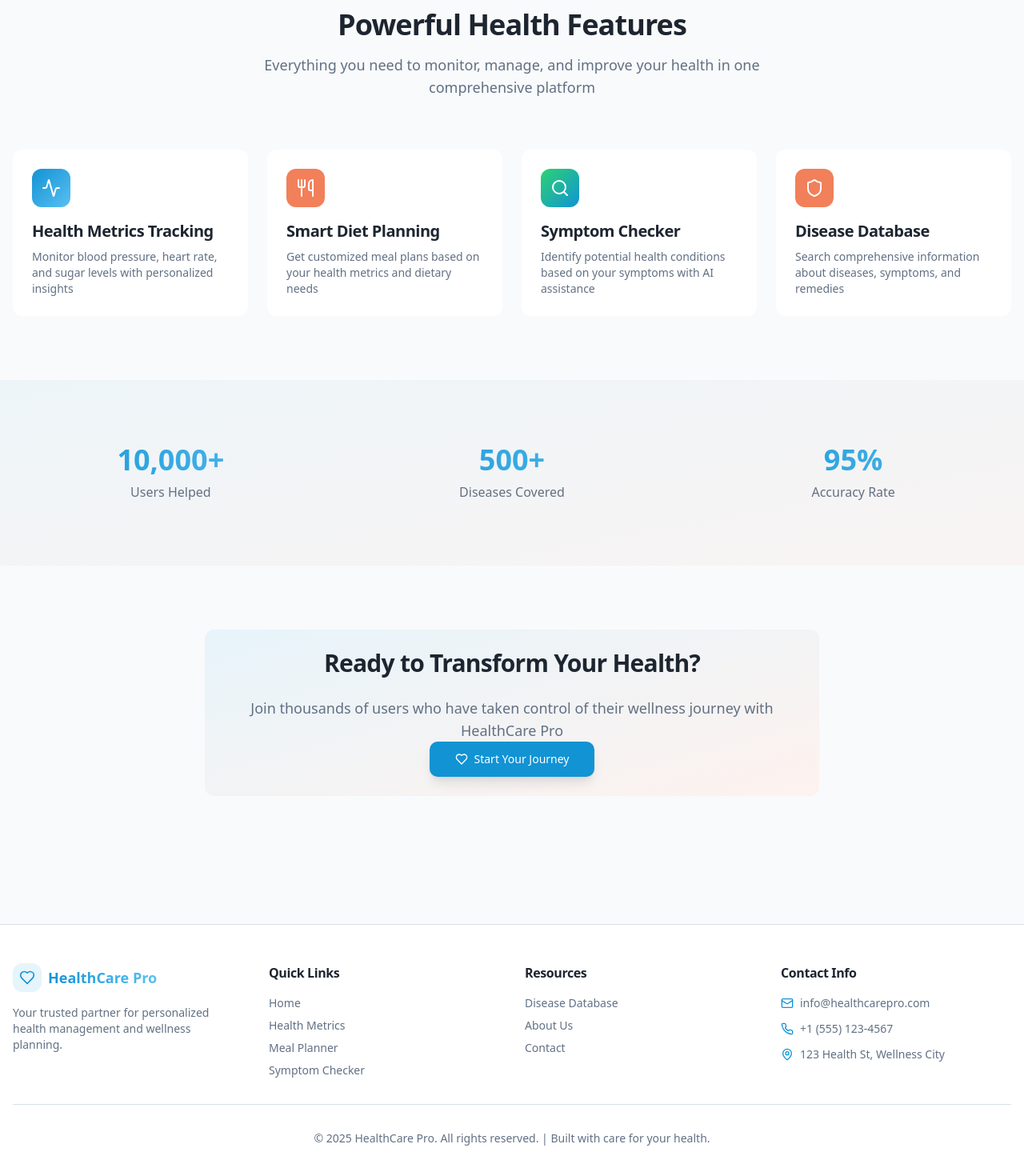
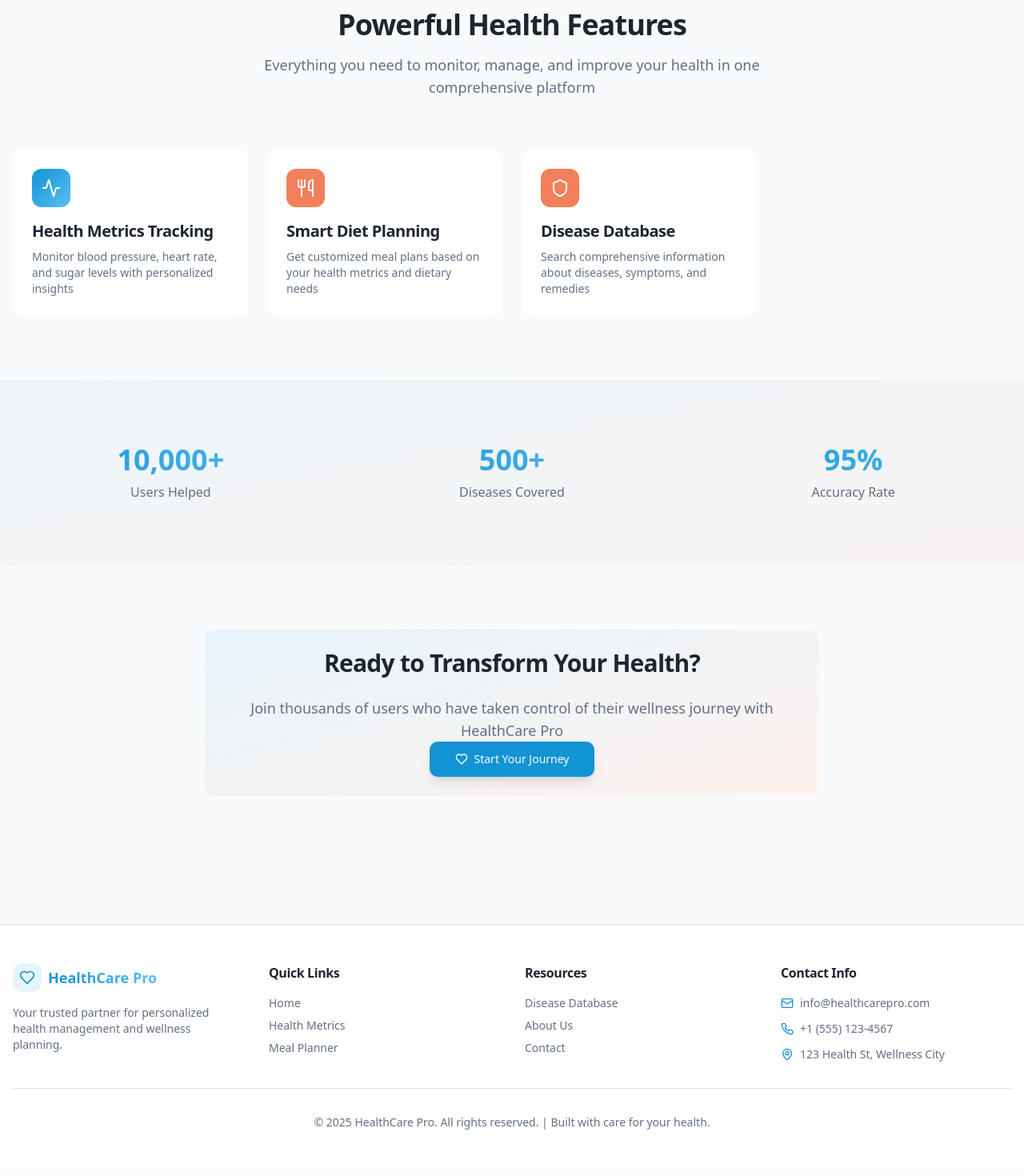
Before and after one commit to guruemail125-sys/nutri-nav-aid, a React (Vite) app: page / in a window 1280 px wide. Shown: the part 652-2122 px from the top of the page at 80% size. Built offline with nearby package versions, Linux system fonts and the light colour scheme; the HTML template or start-up script is replaced by a standard one.

Commit message:
Fix navigation service item

```diff
--- a/src/components/Footer.tsx
+++ b/src/components/Footer.tsx
@@ -29,9 +29,6 @@ const Footer = () => {
               </Link>
               <Link to="/meal-planner" className="block text-sm text-muted-foreground hover:text-primary transition-colors">
                 Meal Planner
-              </Link>
-              <Link to="/symptom-checker" className="block text-sm text-muted-foreground hover:text-primary transition-colors">
-                Symptom Checker
               </Link>
             </div>
           </div>
--- a/src/pages/Home.tsx
+++ b/src/pages/Home.tsx
@@ -18,13 +18,6 @@ const Home = () => {
       description: "Get customized meal plans based on your health metrics and dietary needs",
       link: "/diet-planner",
       gradient: "from-secondary to-accent",
-    },
-    {
-      icon: Search,
-      title: "Symptom Checker",
-      description: "Identify potential health conditions based on your symptoms with AI assistance",
-      link: "/symptom-checker",
-      gradient: "from-success to-primary",
     },
     {
       icon: Shield,
```
